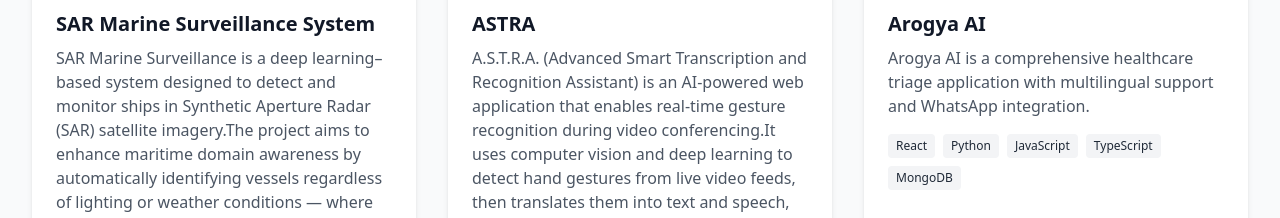
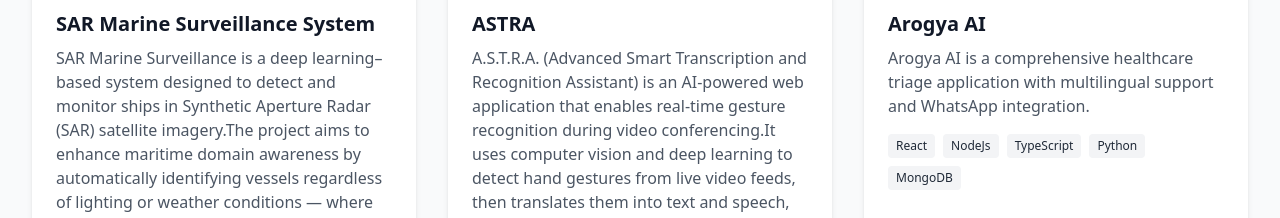
Before and after one commit to SharathKumarDasari/portfolio, a React (Vite) app in the folder project/: page / in a window 1280 px wide. Shown: the part 2500-2718 px from the top of the page. Built offline with nearby package versions, Linux system fonts and the light colour scheme.

Commit message:
updated project links

```diff
--- a/project/src/data/projects.ts
+++ b/project/src/data/projects.ts
@@ -30,7 +30,7 @@
     id: 2,
     title: 'Arogya AI',
     description:'Arogya AI is a comprehensive healthcare triage application with multilingual support and WhatsApp integration.',
-    technologies: ['React', 'Python', 'JavaScript' ,'TypeScript', 'MongoDB'],
+    technologies: ['React', 'NodeJs' ,'TypeScript', 'Python' , 'MongoDB',],
     imageUrl: arogya_ai,
     demoUrl: 'https://arogya-ai-liard.vercel.app/',
     codeUrl: 'https://github.com/SharathKumarDasari/arogya_ai',
```
